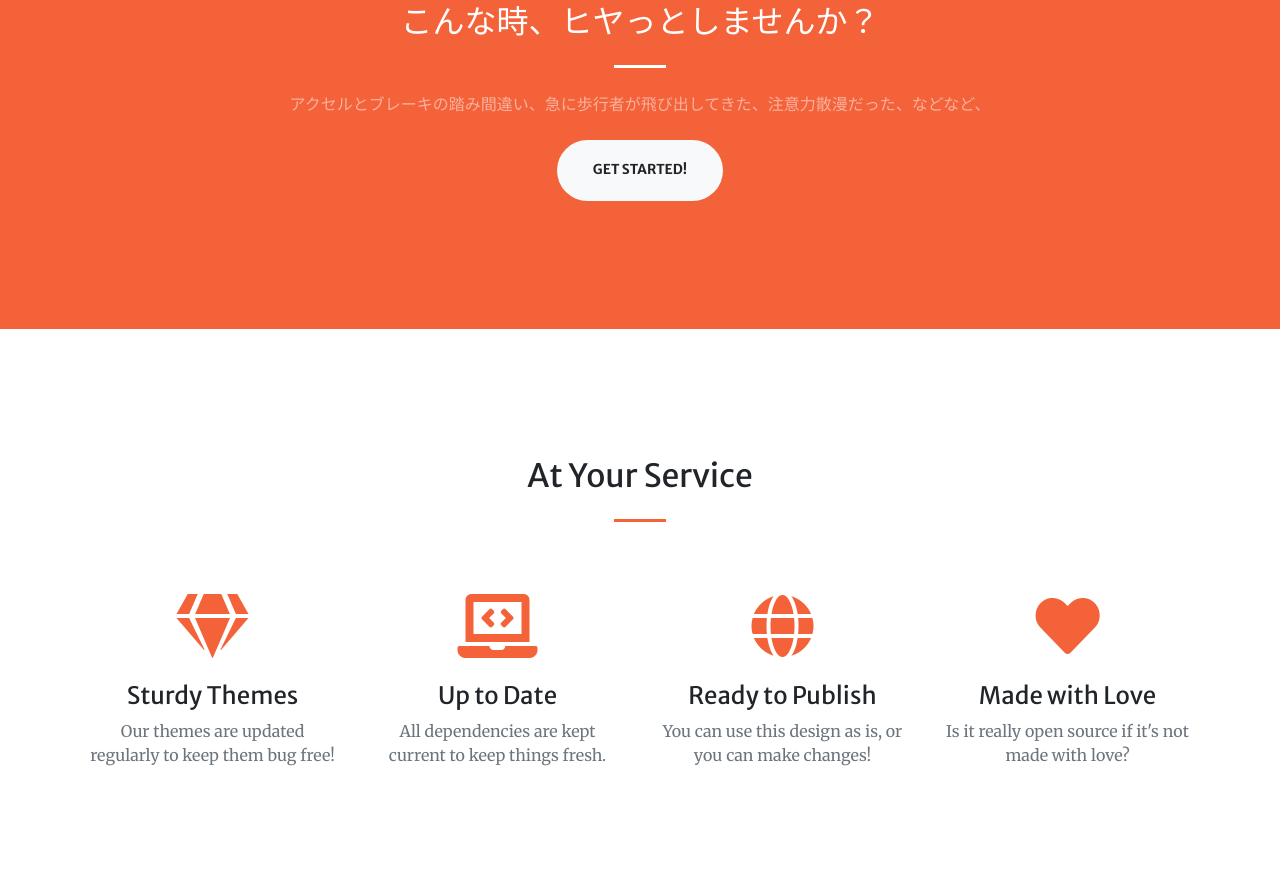
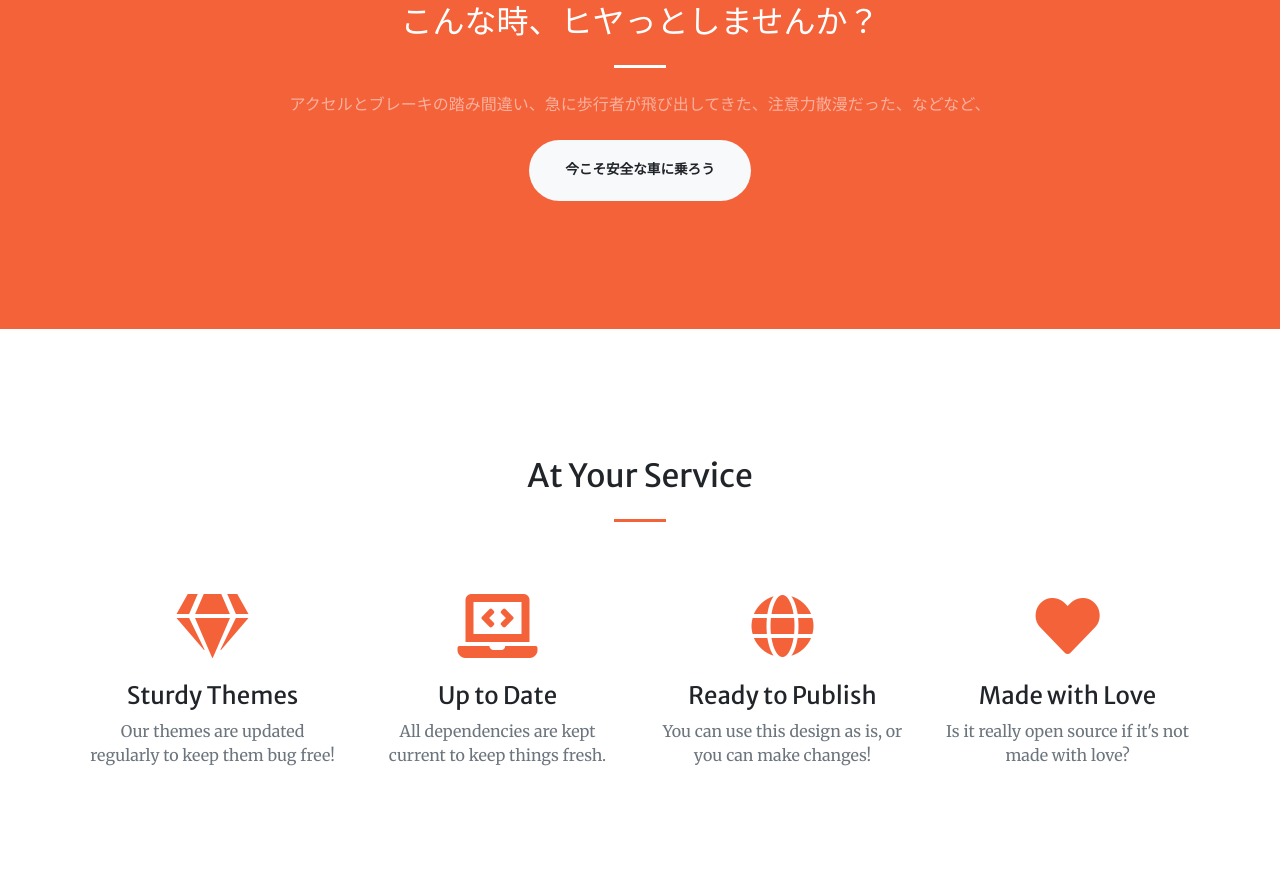
Before and after one commit to teamgabaven2019/team7, a website with bundled scripts: page hellow/startbootstrap-creative-gh-pages/index.html in a window 1280 px wide. Shown: the part 925-1817 px from the top of the page. Built offline with nearby package versions, Linux system fonts and the light colour scheme.

Commit message:
ちょっと変更

```diff
--- a/hellow/startbootstrap-creative-gh-pages/index.html
+++ b/hellow/startbootstrap-creative-gh-pages/index.html
@@ -77,7 +77,7 @@
           <h2 class="text-white mt-0">こんな時、ヒヤっとしませんか？</h2>
           <hr class="divider light my-4">
           <p class="text-white-50 mb-4">アクセルとブレーキの踏み間違い、急に歩行者が飛び出してきた、注意力散漫だった、などなど、</p>
-          <a class="btn btn-light btn-xl js-scroll-trigger" href="#services">Get Started!</a>
+          <a class="btn btn-light btn-xl js-scroll-trigger" href="#services">今こそ安全な車に乗ろう</a>
         </div>
       </div>
     </div>
```
